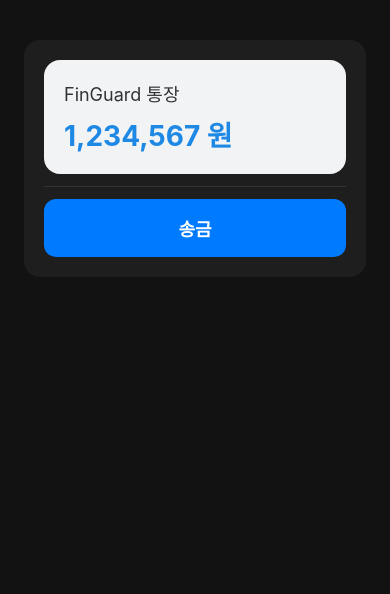
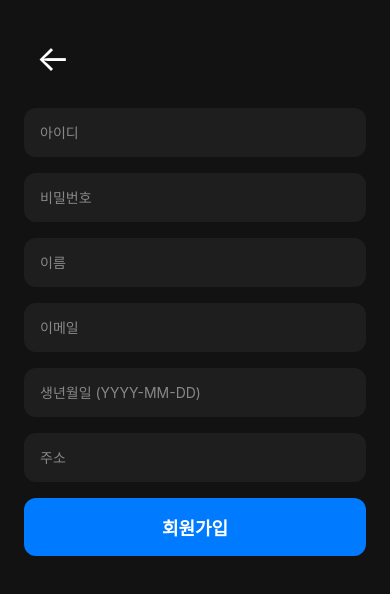
Before and after one commit to GoormCloud-3/FinGuard-Client, a React Native app: screen /Signup in a window 390 px wide. Shown: the top 594 px of the page. Built offline with nearby package versions, Linux system fonts and the light colour scheme.

Commit message:
Initial commit
Generated by react-native@0.80.0

```diff
--- a/App.tsx
+++ b/App.tsx
@@ -1,30 +1,40 @@
-// 앱 전체 구조와 화면 전환을 설정하는 파일
-// 앱을 처음 실행했을 때 어떤 화면을 보여줄지 정하고
-// 여러 화면(Home, AccountDetail 등)을 전환할 수 있도록 네비게이션 구조를 설정
-
 import 'react-native-gesture-handler';
 import { enableScreens } from 'react-native-screens';
 enableScreens();
-import React from 'react';
+import React, { useState } from 'react';
 import { NavigationContainer } from '@react-navigation/native';
 import { createNativeStackNavigator } from '@react-navigation/native-stack';
+import WelcomeScreen from './screens/WelcomeScreen';
+import LoginScreen from './screens/LoginScreen';
+import SignupScreen from './screens/SignupScreen';
 import HomeScreen from './screens/HomeScreen';
 import AccountDetailScreen from './screens/AccountDetailScreen';
 import { RootStackParamList } from './types';
 
-// 이 앱에 어떤 화면들이 있고, 각 화면이 어떤 이름을 가졌는지를 타입으로 알려준다.
 const Stack = createNativeStackNavigator<RootStackParamList>();
 
+export default function App() {
+  const [isLoggedIn, setIsLoggedIn] = useState(false);
 
-
-export default function App() {
   return (
     <NavigationContainer>
-      {/* headerShown: false는 상단에 기본 헤더(뒤로가기 버튼 등)를 숨기는 역할 */}
       <Stack.Navigator screenOptions={{ headerShown: false }}>
-        {/* HomeScreen이 첫 화면이고, AccountDetailScreen은 버튼 클릭 시 전환되는 두 번째 화면 */}
-        <Stack.Screen name="Home" component={HomeScreen} />
-        <Stack.Screen name="AccountDetail" component={AccountDetailScreen} />
+        {!isLoggedIn ? (
+          <>
+            <Stack.Screen name="Welcome" component={WelcomeScreen} />
+            <Stack.Screen name="Login">
+              {(props) => <LoginScreen {...props} setIsLoggedIn={setIsLoggedIn} />}
+            </Stack.Screen>
+            <Stack.Screen name="Signup" component={SignupScreen} />
+          </>
+        ) : (
+          <>
+            <Stack.Screen name="Home">
+              {(props) => <HomeScreen {...props} setIsLoggedIn={setIsLoggedIn} />}
+            </Stack.Screen>
+            <Stack.Screen name="AccountDetail" component={AccountDetailScreen} />
+          </>
+        )}
       </Stack.Navigator>
     </NavigationContainer>
   );
--- a/screens/HomeScreen.tsx
+++ b/screens/HomeScreen.tsx
@@ -1,17 +1,39 @@
 import React from 'react';
 import styled from 'styled-components/native';
-import { useNavigation } from '@react-navigation/native';
-import { NativeStackNavigationProp } from '@react-navigation/native-stack';
+import { NativeStackScreenProps } from '@react-navigation/native-stack';
 import { RootStackParamList } from '../types';
 import AccountCard from '../components/AccountCard';
 import SendMoneyButton from '../components/SendMoneyButton';
 
-type HomeScreenNavigationProp = NativeStackNavigationProp<RootStackParamList, 'Home'>;
+// props 더 안정적으로 타입화
+type Props = NativeStackScreenProps<RootStackParamList, 'Home'> & {
+  setIsLoggedIn: (value: boolean) => void;
+};
 
 const Container = styled.SafeAreaView`
   flex: 1;
   background-color: #121212;
   padding: 24px;
+`;
+
+const TopBar = styled.View`
+  flex-direction: row;
+  justify-content: flex-end;
+  align-items: center;
+`;
+
+const LogoutButton = styled.TouchableOpacity`
+  width: 80px;
+  height: 36px;
+  background-color: #333;
+  border-radius: 8px;
+  justify-content: center;
+  align-items: center;
+`;
+
+const LogoutText = styled.Text`
+  color: #fff;
+  font-size: 14px;
 `;
 
 const CardWrapper = styled.View`
@@ -30,29 +52,22 @@ const SubInfoRow = styled.View`
   padding-top: 12px;
 `;
 
-// const SubInfoText = styled.Text`
-//   color: #aaa;
-//   font-size: 13px;
-// `;
-
-// 사용자가 가장 먼저 보게 될 화면
-// 통장 정보와 송금 버튼을 보여줌
-// 버튼을 누르면 AccountDetailScreen으로 이동
-
-export default function HomeScreen() {
-    // 화면 전체를 위한 객체
-    // navigate('AccountDetail') 같은 메서드를 사용하려면 타입을 정확히 지정해야 오류가 나지 않는다.
-  const navigation = useNavigation<HomeScreenNavigationProp>();
+export default function HomeScreen({ navigation, setIsLoggedIn }: Props) {
+  const handleLogout = () => {
+    setIsLoggedIn(false);
+  };
 
   return (
     <Container>
+      <TopBar>
+        <LogoutButton hitSlop={{ top: 10, bottom: 10, left: 10, right: 10 }} onPress={handleLogout}>
+          <LogoutText>로그아웃</LogoutText>
+        </LogoutButton>
+      </TopBar>
+
       <CardWrapper>
-        {/*  통장 이름과 잔액을 보여주는 컴포넌트. props로 값 전달 */}
-        {/* 추후에 실제 데이터 받아서 수정 필요 */}
         <AccountCard accountName="FinGuard 통장" balance={1234567} />
-        <SubInfoRow>
-        </SubInfoRow>
-        {/* 버튼을 누르면 AccountDetailScreen으로 이동 */}
+        <SubInfoRow />
         <SendMoneyButton onPress={() => navigation.navigate('AccountDetail')} />
       </CardWrapper>
     </Container>
--- /dev/null
+++ b/screens/LoginScreen.tsx
@@ -0,0 +1,97 @@
+import React, { useState } from 'react';
+import styled from 'styled-components/native';
+import { NativeStackNavigationProp } from '@react-navigation/native-stack';
+import { AuthStackParamList } from '../types';
+import { useNavigation } from '@react-navigation/native';
+
+type LoginNavigationProp = NativeStackNavigationProp<AuthStackParamList, 'Login'>;
+
+type Props = {
+  setIsLoggedIn: (value: boolean) => void;
+};
+
+const Container = styled.SafeAreaView`
+  flex: 1;
+  background-color: #121212;
+  padding: 24px;
+`;
+
+const Header = styled.View`
+  flex-direction: row;
+  align-items: center;
+  margin-bottom: 16px;
+`;
+
+const BackButton = styled.TouchableOpacity`
+  padding: 12px;
+`;
+
+const BackText = styled.Text`
+  color: #ffffff;
+  font-size: 36px;
+`;
+
+const Input = styled.TextInput`
+  background-color: #1e1e1e;
+  color: #fff;
+  padding: 16px;
+  border-radius: 12px;
+  margin-bottom: 16px;
+`;
+
+const Button = styled.TouchableOpacity`
+  background-color: #007aff;
+  padding: 16px;
+  border-radius: 12px;
+  align-items: center;
+`;
+
+const ButtonText = styled.Text`
+  color: white;
+  font-size: 18px;
+  font-weight: 600;
+`;
+
+export default function LoginScreen({ setIsLoggedIn }: Props) {
+  const navigation = useNavigation<LoginNavigationProp>();
+  const [id, setId] = useState('');
+  const [password, setPassword] = useState('');
+
+  const handleLogin = () => {
+    // TODO: 실제 로그인 처리 로직 추가 가능
+    // 여기서는 테스트용으로 로그인 처리 후 isLoggedIn 상태 변경
+    setIsLoggedIn(true);
+  };
+
+  return (
+    <Container>
+      <Header>
+        <BackButton
+          onPress={() => {
+            if (navigation.canGoBack()) navigation.goBack();
+            else navigation.navigate('Welcome');
+          }}
+        >
+          <BackText>←</BackText>
+        </BackButton>
+      </Header>
+
+      <Input
+        placeholder="아이디"
+        placeholderTextColor="#888"
+        value={id}
+        onChangeText={setId}
+      />
+      <Input
+        placeholder="비밀번호"
+        placeholderTextColor="#888"
+        secureTextEntry
+        value={password}
+        onChangeText={setPassword}
+      />
+      <Button onPress={handleLogin}>
+        <ButtonText>로그인</ButtonText>
+      </Button>
+    </Container>
+  );
+}
--- /dev/null
+++ b/screens/SignupScreen.tsx
@@ -0,0 +1,91 @@
+import React, { useState } from 'react';
+import styled from 'styled-components/native';
+import { useNavigation } from '@react-navigation/native';
+import { NativeStackNavigationProp } from '@react-navigation/native-stack';
+import { AuthStackParamList } from '../types';
+
+type SignupNavigationProp = NativeStackNavigationProp<AuthStackParamList, 'Signup'>;
+
+const Container = styled.ScrollView`
+  flex: 1;
+  background-color: #121212;
+  padding: 24px;
+`;
+
+const Header = styled.View`
+  flex-direction: row;
+  align-items: center;
+  margin-bottom: 16px;
+`;
+
+const BackButton = styled.TouchableOpacity`
+  padding: 12px;
+`;
+
+const BackText = styled.Text`
+  color: #ffffff;
+  font-size: 36px;
+`;
+
+const Input = styled.TextInput`
+  background-color: #1e1e1e;
+  color: #fff;
+  padding: 16px;
+  border-radius: 12px;
+  margin-bottom: 16px;
+`;
+
+const Button = styled.TouchableOpacity`
+  background-color: #007aff;
+  padding: 16px;
+  border-radius: 12px;
+  align-items: center;
+`;
+
+const ButtonText = styled.Text`
+  color: white;
+  font-size: 18px;
+  font-weight: 600;
+`;
+
+export default function SignupScreen() {
+  const navigation = useNavigation<SignupNavigationProp>();
+  const [id, setId] = useState('');
+  const [password, setPassword] = useState('');
+  const [name, setName] = useState('');
+  const [email, setEmail] = useState('');
+  const [birthdate, setBirthdate] = useState('');
+  const [address, setAddress] = useState('');
+
+  const handleSignup = () => {
+    // TODO: Cognito 회원가입 처리
+
+    // 회원가입 성공 시 비밀번호 설정 화면으로 이동
+    navigation.navigate('SetAccountPin');
+  };
+
+  return (
+    <Container>
+      <Header>
+        <BackButton
+          onPress={() => {
+            if (navigation.canGoBack()) navigation.goBack();
+            else navigation.navigate('Welcome');
+          }}
+        >
+          <BackText>←</BackText>
+        </BackButton>
+      </Header>
+
+      <Input placeholder="아이디" placeholderTextColor="#888" value={id} onChangeText={setId} />
+      <Input placeholder="비밀번호" placeholderTextColor="#888" secureTextEntry value={password} onChangeText={setPassword} />
+      <Input placeholder="이름" placeholderTextColor="#888" value={name} onChangeText={setName} />
+      <Input placeholder="이메일" placeholderTextColor="#888" keyboardType="email-address" value={email} onChangeText={setEmail} />
+      <Input placeholder="생년월일 (YYYY-MM-DD)" placeholderTextColor="#888" value={birthdate} onChangeText={setBirthdate} />
+      <Input placeholder="주소" placeholderTextColor="#888" value={address} onChangeText={setAddress} />
+      <Button onPress={handleSignup}>
+        <ButtonText>회원가입</ButtonText>
+      </Button>
+    </Container>
+  );
+}
--- /dev/null
+++ b/screens/WelcomeScreen.tsx
@@ -0,0 +1,52 @@
+import React from 'react';
+import styled from 'styled-components/native';
+import { useNavigation } from '@react-navigation/native';
+import { NativeStackNavigationProp } from '@react-navigation/native-stack';
+import { AuthStackParamList } from '../types';
+
+type WelcomeNavigationProp = NativeStackNavigationProp<AuthStackParamList, 'Welcome'>;
+
+const Container = styled.SafeAreaView`
+  flex: 1;
+  background-color: #121212;
+  justify-content: center;
+  align-items: center;
+`;
+
+const Title = styled.Text`
+  font-size: 28px;
+  font-weight: bold;
+  color: #ffffff;
+  margin-bottom: 40px;
+`;
+
+const Button = styled.TouchableOpacity`
+  background-color: #007aff;
+  padding: 16px 24px;
+  border-radius: 12px;
+  margin-top: 12px;
+  width: 70%;
+  align-items: center;
+`;
+
+const ButtonText = styled.Text`
+  color: white;
+  font-size: 18px;
+  font-weight: 600;
+`;
+
+export default function WelcomeScreen() {
+  const navigation = useNavigation<WelcomeNavigationProp>();
+
+  return (
+    <Container>
+      <Title>FinGuard에 오신 것을 환영합니다</Title>
+      <Button onPress={() => navigation.navigate('Login')}>
+        <ButtonText>로그인</ButtonText>
+      </Button>
+      <Button onPress={() => navigation.navigate('Signup')}>
+        <ButtonText>회원가입</ButtonText>
+      </Button>
+    </Container>
+  );
+}
```
Also changed, not shown: screens/SetAccountPinScreen.tsx (added, +100 -0 lines), types.ts (+14 -1 lines).
